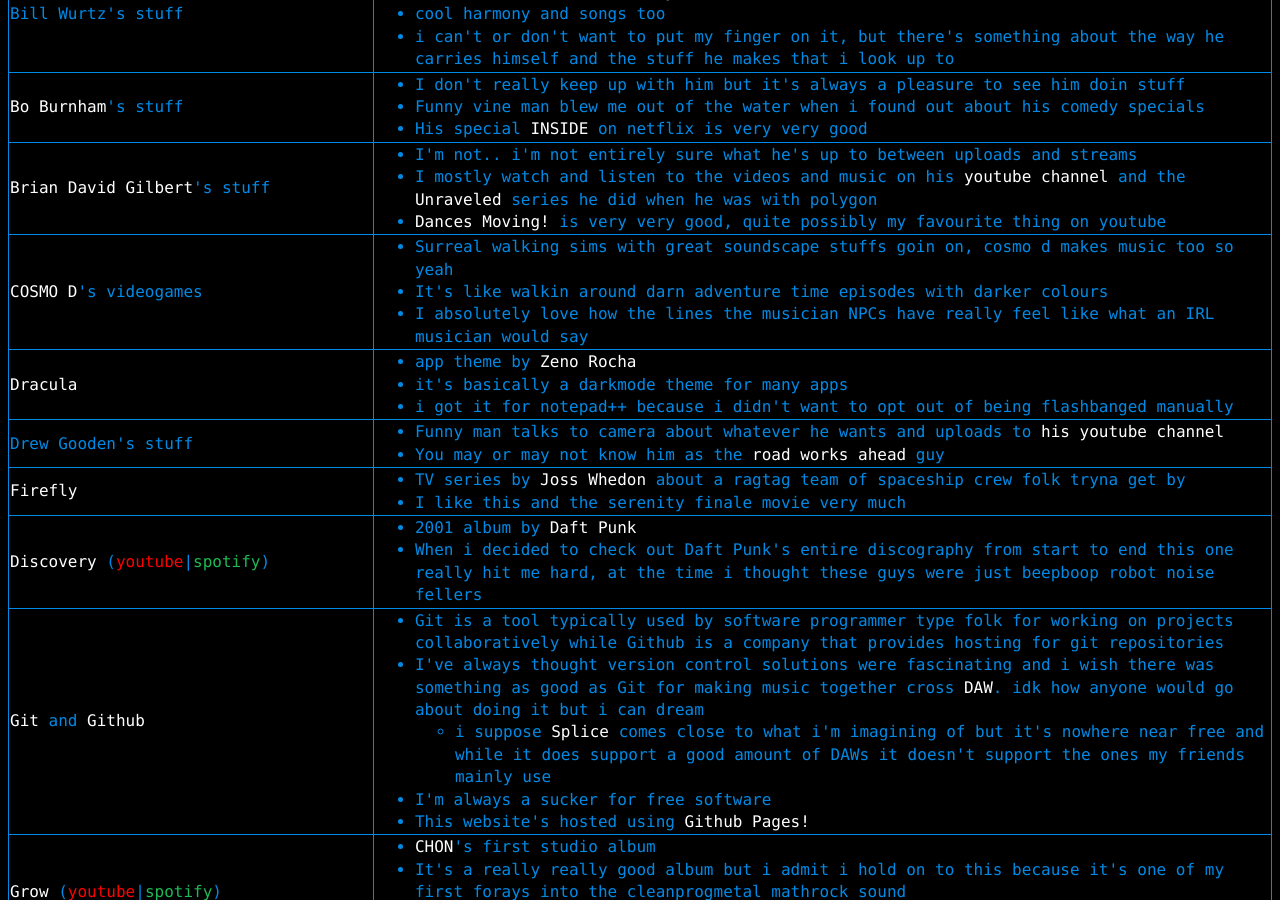
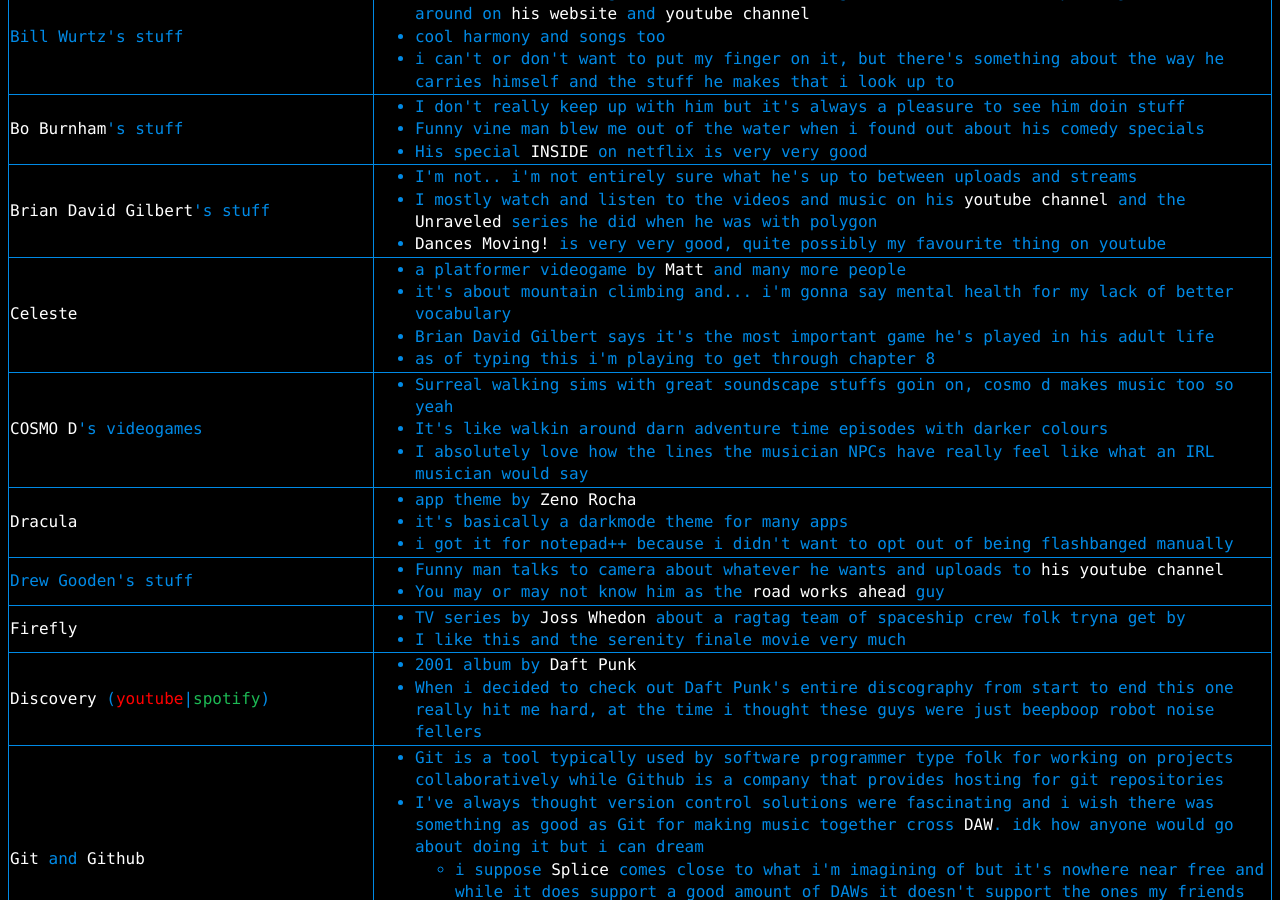
Before and after one commit to a-erfan-aa/a-erfan-aa.github.io, a Jekyll site: the page built from things-i-like.html, in a window 1280 px wide and 900 px high, scrolled down 2240 px. Built offline with Jekyll 4.4.1, drawn with Linux system fonts in a browser that asks for light colours; some of the changed text lies outside the part shown.

Commit message:
add celeste to thing-i-like.html

```diff
--- a/things-i-like.html
+++ b/things-i-like.html
@@ -75,6 +75,7 @@
 					<li>Team OneShot's <a href="https://www.oneshot-game.com/">OneShot</a></li>
 					<li><a href="https://en.wikipedia.org/wiki/Toby_Fox">Toby Fox</a>'s <a href="https://undertale.com/">UNDERTALE</a></li>
 					<li><a href="https://cosmod.net/">COSMO D</a>'s <a href="https://cosmoddd.itch.io/">videogames</a></li>
+					<li><a href="http://www.mattmakesgames.com/">Matt and his team</a>'s <a href="http://www.celestegame.com/">Celeste</a></li>
 					</ul>
 				<li>Things to watch</li>
 					<ul>
@@ -219,6 +220,17 @@
 					<li>I'm not.. i'm not entirely sure what he's up to between uploads and streams</li>
 					<li>I mostly watch and listen to the videos and music on his <a href="https://www.youtube.com/channel/UCakAg8hC_RFJm4RI3DlD7SA">youtube channel</a> and the <a href="https://www.youtube.com/playlist?list=PLaDrN74SfdT7Ueqtwn_bXo1MuSWT0ji2w">Unraveled</a> series he did when he was with polygon</li>
 					<li><a href="https://www.youtube.com/playlist?list=PLrzMhRx_AuP3ZJ_sRFDnEgnH_lqb0JV8p">Dances Moving!</a> is very very good, quite possibly my favourite thing on youtube</li>
+				</ul>
+			</td>
+		</tr>
+		<tr class="videogame">
+			<td><a href="http://www.celestegame.com/">Celeste</a></td>
+			<td>
+				<ul>
+					<li>a platformer videogame by <a href="http://www.mattmakesgames.com/">Matt</a> and many more people</li>
+					<li>it's about mountain climbing and... i'm gonna say mental health for my lack of better vocabulary</li>
+					<li>Brian David Gilbert says it's the most important game he's played in his adult life</li>
+					<li>as of typing this i'm playing to get through chapter 8</li>
 				</ul>
 			</td>
 		</tr>
```
Also changed, not shown: other parts of things-i-like.html (+1 -1 lines).
